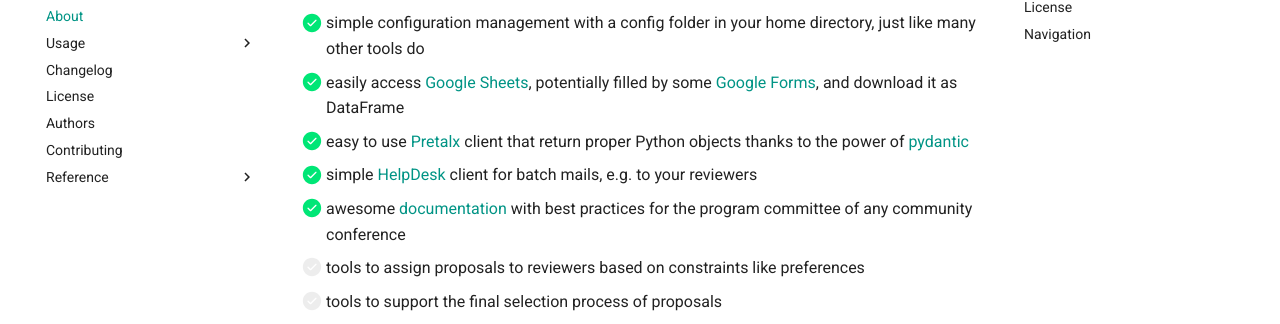
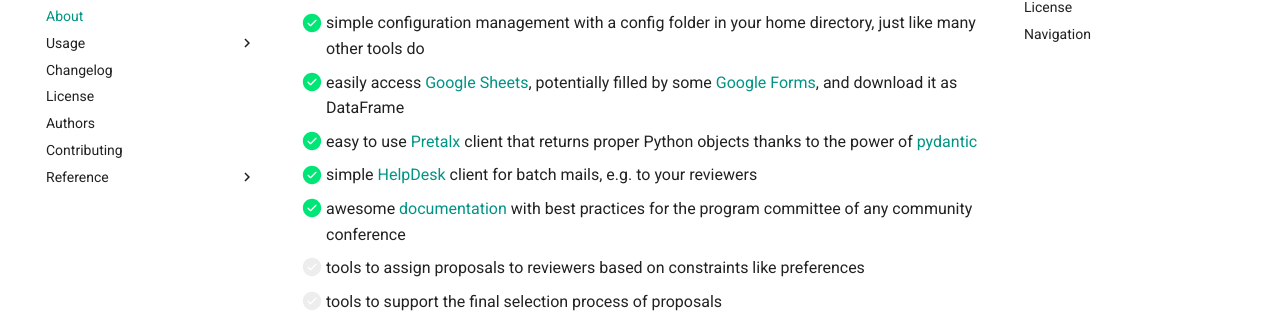
Before and after one commit to FlorianWilhelm/pytanis, an MkDocs documentation site: the page built from docs/index.md, in a window 1280 px wide and 900 px high, scrolled down 917 px. Shown: the part 128-452 px from the top of the window. Built offline with MkDocs 1.6.1 and Material for MkDocs 9.7.7, drawn with Linux system fonts in a browser that asks for light colours; comment, search, counter and statistics services are not loaded; the version menu is left out.

Commit message:
Smaller cosmetic changes, more comments, some typos fixed

```diff
--- a/docs/index.md
+++ b/docs/index.md
@@ -16,7 +16,7 @@ title usually had responsibility for presiding over councils of some kind, which
 
 - [x] simple configuration management with a config folder in your home directory, just like many other tools do
 - [x] easily access [Google Sheets], potentially filled by some [Google Forms], and download it as DataFrame
-- [x] easy to use [Pretalx] client that return proper Python objects thanks to the power of [pydantic]
+- [x] easy to use [Pretalx] client that returns proper Python objects thanks to the power of [pydantic]
 - [x] simple [HelpDesk] client for batch mails, e.g. to your reviewers
 - [x] awesome [documentation] with best practices for the program committee of any community conference
 - [ ] tools to assign proposals to reviewers based on constraints like preferences
```
Also changed, not shown: README.md (+2 -2 lines), pyproject.toml (+15 -13 lines).
